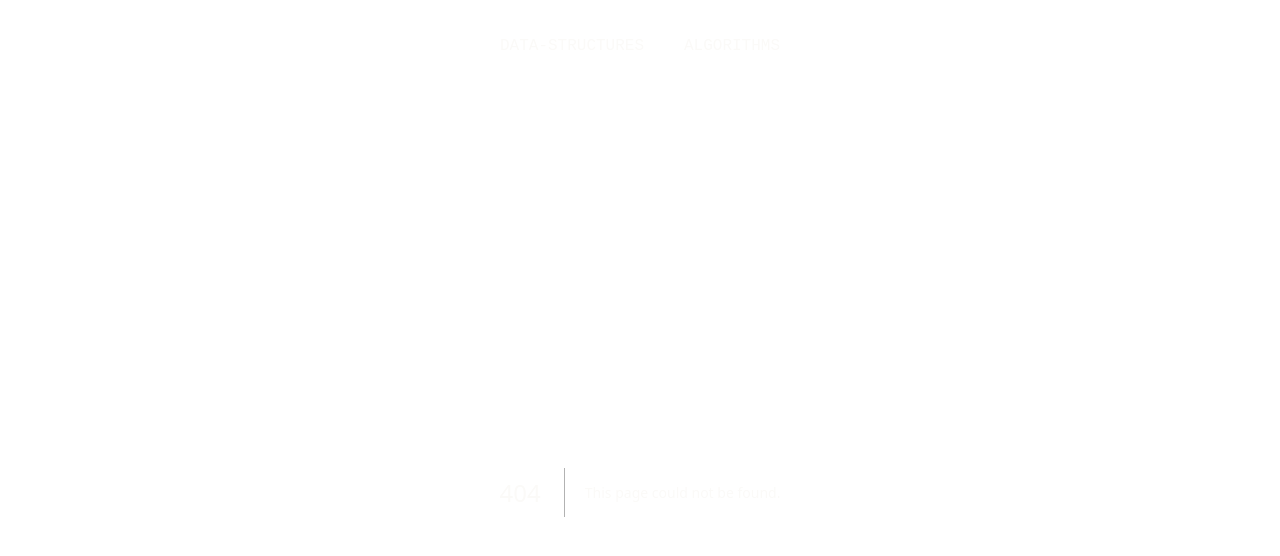
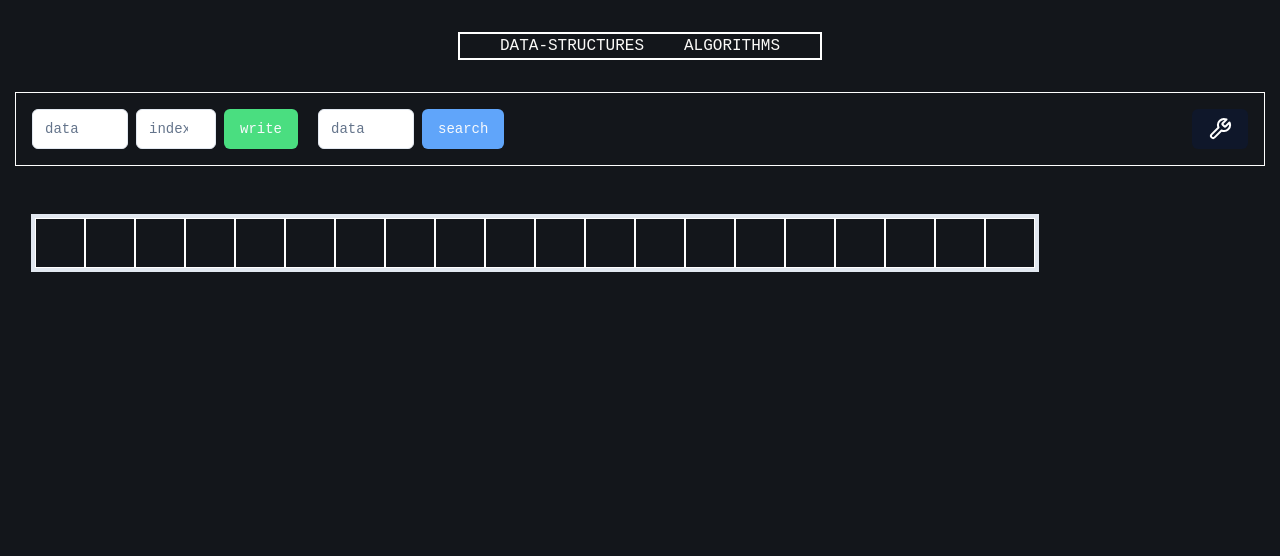
Before and after one commit to Thiago-dcode/visualsofdsa, a Next.js app: page /data-structures/linear/static-array in a window 1280 px wide. Before the commit this address had no page. Shown: the top 556 px of the page. Built offline with nearby package versions, Linux system fonts and the light colour scheme.

Commit message:
implementing static array

```diff
--- a/src/app/data-structures/linear/array/page.tsx
+++ b/src/app/data-structures/linear/static-array/page.tsx
@@ -1,9 +1,9 @@
 import React from 'react'
-import Array from '@/entities/data-structures/linear/array/View'
+import StaticArray from '@/entities/data-structures/linear/array/View'
 function ArrayPage() {
   return (
     <>
-    <Array/>
+    <StaticArray/>
     </>
   )
 }
--- /dev/null
+++ b/src/components/container/InputWithButtonContainer.tsx
@@ -0,0 +1,12 @@
+import { cn } from '@/lib/utils'
+import React from 'react'
+
+
+
+export default function InputWithButtonContainer({ children, className = '' }: { children: React.ReactNode, className?: string }) {
+    return (
+        <div className={cn("flex max-w-sm items-center space-x-2", className)}>
+            {children}
+        </div>
+    )
+}
--- a/src/components/container/Main.tsx
+++ b/src/components/container/Main.tsx
@@ -5,7 +5,7 @@ import React from 'react'
 
 export default function Main({ children,className = '' }: { children: React.ReactNode,className?:string }) {
   return (
-    <main className={cn('main-container', className)}>
+    <main className={cn('main-container ', className)}>
         {children}
     </main>
   )
--- a/src/entities/data-structures/linear/_classes/List.ts
+++ b/src/entities/data-structures/linear/_classes/List.ts
@@ -65,4 +65,6 @@ export default abstract class List {
   }
   abstract get isEmpty(): boolean;
   abstract get isFull(): boolean;
+  abstract get size(): number;
+
 }
--- /dev/null
+++ b/src/entities/data-structures/linear/_components/ButtonWithInput.tsx
@@ -0,0 +1,24 @@
+import { Input } from '@/components/ui/input';
+import ButtonAction from './ButtonAction';
+import { cn } from '@/lib/utils';
+
+function ButtonWithInput({ data, setData, isLoading, onClick, title = "push", className = '' }: {
+  data: string,
+  setData: (e: string) => void,
+  isLoading: boolean,
+  onClick: () => void
+  title?: string,
+  className?: string
+}) {
+  return (
+
+    <div className="flex max-w-sm items-center space-x-2">
+      <Input defaultValue={data} placeholder="let x = 50" className="text-black" onChange={(e) => {
+        setData(e.target.value)
+      }} type="text" name="" id="" />
+      <ButtonAction onClick={onClick} isLoading={isLoading} className={cn('bg-green-400 hover:bg-green-600', className)} title={title} />
+    </div>
+  )
+}
+
+export default ButtonWithInput
--- a/src/entities/data-structures/linear/_components/PushData.tsx
+++ /dev/null
@@ -1,22 +0,0 @@
-import { Input } from '@/components/ui/input';
-import ButtonAction from './ButtonAction';
-
-function PushData({ data, setData, isLoading, onClick, title = "push" }: {
-  data: string,
-  setData: (e: string) => void,
-  isLoading: boolean,
-  onClick: () => void
-  title?: string
-}) {
-  return (
-
-      <div className="flex max-w-sm items-center space-x-2">
-        <Input defaultValue={data} placeholder="let x = 50" className="text-black" onChange={(e) => {
-          setData(e.target.value)
-        }} type="text" name="" id="" />
-       <ButtonAction onClick={onClick} isLoading={isLoading}className ='bg-green-400 hover:bg-green-600'title={title} />
-      </div>
-   )
-}
-
-export default PushData
--- a/src/entities/data-structures/linear/array/View.tsx
+++ b/src/entities/data-structures/linear/array/View.tsx
@@ -1,20 +1,34 @@
+'use client'
+
+import { useRef, useState } from "react"
+import Node from "../_classes/Node"
+import { Primitive } from "@/types"
+import Main from "@/components/container/Main"
+import OperationsContainer from "@/components/container/OperationsContainer"
+import ButtonAction from "../_components/ButtonAction"
+import ButtonWithInput from "../_components/ButtonWithInput"
+import { Input } from "@/components/ui/input"
+import InputWithButtonContainer from "@/components/container/InputWithButtonContainer"
+import { Button } from "@/components/ui/button"
+import { PopOverComponent } from "@/components/ui/PopOverComponent"
+import { Wrench } from "lucide-react"
+
+import LinearDsConfig from "../_components/LinearDsConfig"
 
 
-export default function Array() {
+export default function StaticArray() {
+    const [array, setArray] = useState<Node<Primitive>[] | null>(null)
+    const [isAnimationRunning, setIsAnimationRunning] = useState(false)
+    const maxSize = useRef(20);
+    const [data, setData] = useState<string>('');
+    const search = () => {
 
-    // const read = () => {
+    }
+
+    const write = () => {
 
 
-    // }
-
-    // const search = () => {
-
-
-    // }
-    // const remove = () => {
-
-
-    // }
+    }
     // const push = () => {
 
 
@@ -30,6 +44,67 @@ export default function Array() {
 
 
     return (
-        <div>Array</div>
+        <Main className="">
+            <OperationsContainer>
+                <div className="flex  items-center gap-5 justify-center">
+                    <InputWithButtonContainer>
+                        <Input defaultValue={data} placeholder="data" className="text-black w-24" onChange={(e) => {
+                            setData(e.target.value)
+                        }} type="text" name="" id="" />
+                        <Input placeholder="index" className="text-black w-20" onChange={(e) => {
+
+                        }} type="number" min={0} />
+                        <ButtonAction title="write" className='bg-green-400 hover:bg-green-600' isLoading={isAnimationRunning} onClick={() => {
+
+                        }} />
+                    </InputWithButtonContainer>
+                    <InputWithButtonContainer>
+                        <Input defaultValue={data} placeholder="data" className="text-black w-24" onChange={(e) => {
+                            setData(e.target.value)
+                        }} type="text" name="" id="" />
+
+                        <ButtonAction title="search" className='bg-blue-400 hover:bg-green-600' isLoading={isAnimationRunning} onClick={() => {
+
+                            write()
+
+                        }} />
+                    </InputWithButtonContainer>
+
+                </div>
+
+                <PopOverComponent content={
+                    <div>
+
+                    </div>
+                } trigger={<Button><Wrench color="white" /></Button>} />
+            </OperationsContainer>
+
+
+<div className=  "w-full overflow-auto flex items-center justify-start  p-4 ">
+
+
+
+                <div className=" border-4  flex items-center justify-start">
+
+
+
+                    {
+                        [...Array(maxSize.current)].map((i) => {
+
+                            return (
+                                <div className="border border-white w-[50px] h-[50px]" key={'static-array-empty-' + i}>
+
+
+                                </div>
+                            )
+
+                        })
+
+                    }
+
+            </div>
+            </div>
+
+        </Main>
     )
 }
--- a/src/entities/data-structures/linear/array/classes/ArrayDs.ts
+++ b/src/entities/data-structures/linear/array/classes/ArrayDs.ts
@@ -3,25 +3,30 @@ import List from "../../_classes/List";
 import Node from "../../_classes/Node";
 import Position from "../../../../../lib/classes/Position";
 
-export default class ArrayDs<T extends Primitive> extends List {
+export default class FixedArray<T extends Primitive> {
   private array: Node<T>[];
-  private currentPosition = 0;
+  private positionsOcuppied = 0;
   constructor(size: number) {
-    super("array");
     this.array = new Array(size);
   }
 
+  async search(data: T, handleAnimation: () => Promise<unknown>) {
+    for (let i = 0; i < this.array.length; i++) {
+      const node = this.array[i];
+      if (node.data === data) {
+        //do something
+        break;
+      }
+      await handleAnimation();
+    }
+  }
   get isEmpty() {
-    return this.array.length === 0;
-  }
-  get isFull() {
-    return this.currentPosition === this.array.length;
+    return this.positionsOcuppied === 0;
   }
   get length() {
     return this.array.length;
   }
-  push(data: T) {
-    this.array[this.currentPosition] = new Node(data, new Position(0, 0));
-    this.currentPosition++;
+  get self() {
+    return this.array;
   }
 }
--- a/src/entities/data-structures/linear/queue/View.tsx
+++ b/src/entities/data-structures/linear/queue/View.tsx
@@ -10,7 +10,7 @@ import { Wrench } from 'lucide-react';
 import Info from '@/components/ui/info';
 import ButtonAction from '../_components/ButtonAction';
 import LinearDsContainer from '../_components/LinearDsContainer';
-import PushData from '../_components/PushData';
+import PushData from '../_components/ButtonWithInput';
 import UseLinear from '../_hooks/UseLinear';
 import QueueNodeComponent from './components/QueueNodeComponent';
 import PropertiesLinearDs from '../_components/PropertiesLinearDs';
--- a/src/entities/data-structures/linear/stack/View.tsx
+++ b/src/entities/data-structures/linear/stack/View.tsx
@@ -10,7 +10,7 @@ import { Wrench } from "lucide-react";
 import { PopOverComponent } from "@/components/ui/PopOverComponent";
 import LinearDsConfig from "../_components/LinearDsConfig";
 import OperationsContainer from "@/components/container/OperationsContainer";
-import PushData from "../_components/PushData";
+import PushData from "../_components/ButtonWithInput";
 import ButtonAction from "../_components/ButtonAction";
 import LinearDsContainer from "../_components/LinearDsContainer";
 import UseLinear from "../_hooks/UseLinear";
```
Also changed, not shown: 1 other file (tests, documents, lock files or other folders).
